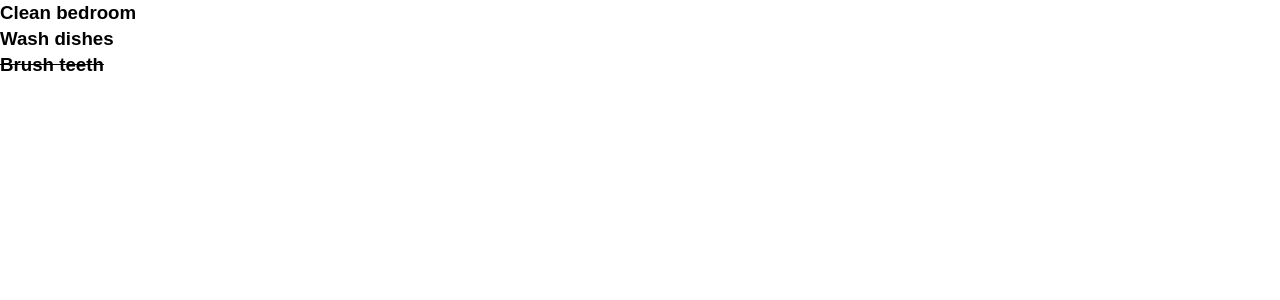
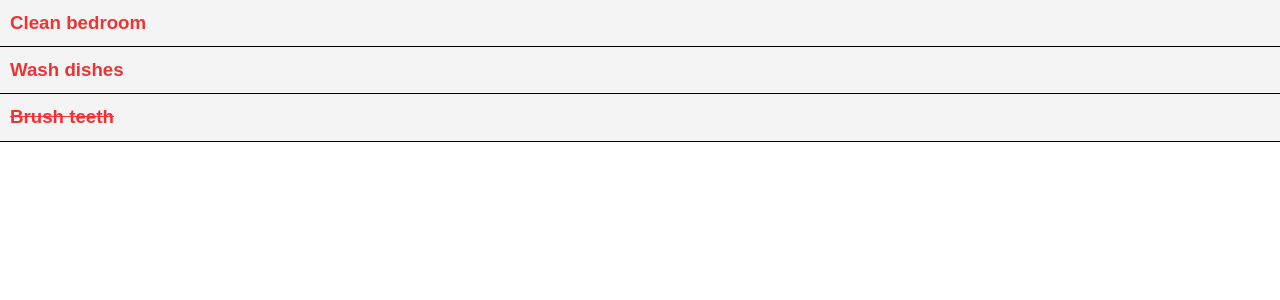
Before and after one commit to Manuofthebirth/react-todo, a React (Create React App) app: page / in a window 1280 px wide. Shown: the top 300 px of the page. Built offline with nearby package versions, Linux system fonts and the light colour scheme.

Commit message:
Ternary operator style added

```diff
--- a/src/components/TodoItem.js
+++ b/src/components/TodoItem.js
@@ -2,18 +2,29 @@ import React, { Component } from 'react'
 import PropTypes from 'prop-types';
 
 export class TodoItem extends Component {
-  // dynamic style
+  // dynamic style - ternary operator
   getStyle = () => {
-    if (this.props.todo.completed) {
-      return {
-        textDecoration: 'line-through'
-      }
-    } else {
-      return {
-        textDecoration: 'none'
-      }
+    return {
+      color: '#e33',
+      backgroundColor: '#f4f4f4',
+      padding: '10px',
+      borderBottom: '1px #000 solid',
+      textDecoration: this.props.todo.completed ? 'line-through' : 'none'
     }
   }
+
+  // dynamic style
+  // getStyle = () => {
+  //   if (this.props.todo.completed) {
+  //     return {
+  //       textDecoration: 'line-through'
+  //     }
+  //   } else {
+  //     return {
+  //       textDecoration: 'none'
+  //     }
+  //   }
+  // }
 
   render() {
     return (
```
